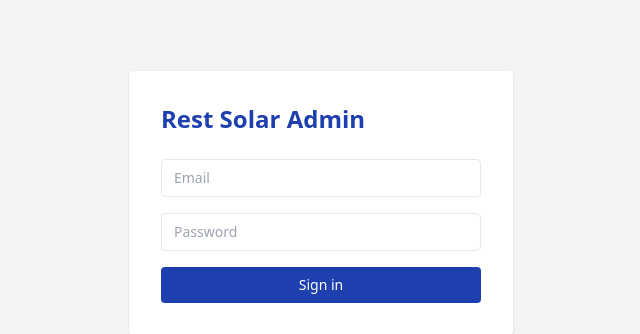
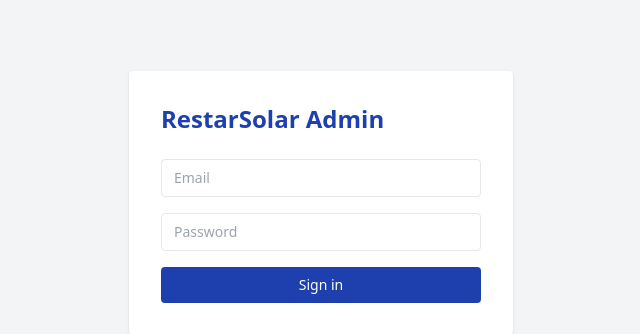
Before and after one commit to zhixuanlucasfeng-cmyk/rest-solar-agent, a FastAPI app: page /admin/login in a window 1280 px wide. Shown: the part 197-531 px from the top of the page, without its empty margins (319-959 px from the left). Run offline with FastAPI, Linux system fonts and the light colour scheme; some libraries are stand-ins or nearby versions.

Commit message:
Fix company name across UI/backend: Rest Solar -> RestarSolar
The brand is RestarSolar (matches restarsolar.com), not "Rest Solar" —
every user-facing string (page titles, chat widget, admin panel,
PWA manifest, ticket emails) had the wrong name.

Co-Authored-By: Claude Sonnet 5 <noreply@anthropic.com>

```diff
--- a/app/main.py
+++ b/app/main.py
@@ -44,7 +44,7 @@ async def lifespan(app: FastAPI):
     yield
 
 
-app = FastAPI(title="Rest Solar AI Agent", lifespan=lifespan)
+app = FastAPI(title="RestarSolar AI Agent", lifespan=lifespan)
 
 app.add_middleware(
     CORSMiddleware,
--- a/app/tools/quote.py
+++ b/app/tools/quote.py
@@ -9,7 +9,7 @@ SHIPPING_RATE_CNY_PER_KG = 22.0  # sea freight China→Cameroon, per kg
 class QuoteTool(BaseTool):
     name = "get_quote"
     description = (
-        "Get a price quote for a Rest Solar product. "
+        "Get a price quote for a RestarSolar product. "
         "Returns subtotal, import duty, VAT, shipping, and total in CNY and XAF."
     )
 
--- a/app/tools/ticket.py
+++ b/app/tools/ticket.py
@@ -7,7 +7,7 @@ from app.worker import send_ticket_email
 class TicketTool(BaseTool):
     name = "create_ticket"
     description = (
-        "Create a support ticket and notify the Rest Solar team by email. "
+        "Create a support ticket and notify the RestarSolar team by email. "
         "Use when the customer has an issue that needs human follow-up."
     )
 
--- a/app/worker.py
+++ b/app/worker.py
@@ -17,7 +17,7 @@ def send_ticket_email(ticket_id: int, subject: str, body: str) -> dict:
         return {"status": "skipped", "reason": "SMTP not configured"}
 
     msg = MIMEText(f"Ticket #{ticket_id}\n\n{body}")
-    msg["Subject"] = f"[Rest Solar] {subject}"
+    msg["Subject"] = f"[RestarSolar] {subject}"
     msg["From"] = smtp_user
     msg["To"] = admin_email
 
--- a/static/widget.js
+++ b/static/widget.js
@@ -25,7 +25,7 @@
       ">
         <div style="background:#1e40af;color:white;padding:16px;border-radius:${isMobile ? '0' : '16px 16px 0 0'};
                     display:flex;justify-content:space-between;align-items:center;">
-          <span style="font-weight:600;font-size:16px;">Rest Solar Support</span>
+          <span style="font-weight:600;font-size:16px;">RestarSolar Support</span>
           <button id="rs-close" style="background:none;border:none;color:white;font-size:20px;cursor:pointer;">&#x2715;</button>
         </div>
         <div id="rs-messages" style="flex:1;overflow-y:auto;padding:16px;display:flex;flex-direction:column;gap:8px;"></div>
--- a/templates/admin/base.html
+++ b/templates/admin/base.html
@@ -3,13 +3,13 @@
 <head>
   <meta charset="UTF-8">
   <meta name="viewport" content="width=device-width, initial-scale=1.0">
-  <title>{% block title %}Rest Solar Admin{% endblock %}</title>
+  <title>{% block title %}RestarSolar Admin{% endblock %}</title>
   <script src="https://cdn.tailwindcss.com"></script>
   <script src="https://unpkg.com/htmx.org@1.9.12"></script>
 </head>
 <body class="bg-gray-100 min-h-screen">
   <nav class="bg-blue-800 text-white px-6 py-3 flex justify-between items-center">
-    <a href="/admin/dashboard" class="font-bold text-lg">Rest Solar Admin</a>
+    <a href="/admin/dashboard" class="font-bold text-lg">RestarSolar Admin</a>
     <div class="flex gap-4 text-sm">
       <a href="/admin/conversations" class="hover:underline">Conversations</a>
       <a href="/admin/products" class="hover:underline">Products</a>
--- a/templates/admin/login.html
+++ b/templates/admin/login.html
@@ -3,12 +3,12 @@
 <head>
   <meta charset="UTF-8">
   <meta name="viewport" content="width=device-width, initial-scale=1.0">
-  <title>Admin Login — Rest Solar</title>
+  <title>Admin Login — RestarSolar</title>
   <script src="https://cdn.tailwindcss.com"></script>
 </head>
 <body class="bg-gray-100 flex items-center justify-center min-h-screen">
   <div class="bg-white p-8 rounded shadow w-full max-w-sm">
-    <h1 class="text-2xl font-bold mb-6 text-blue-800">Rest Solar Admin</h1>
+    <h1 class="text-2xl font-bold mb-6 text-blue-800">RestarSolar Admin</h1>
     {% if error %}
     <div class="bg-red-100 text-red-700 p-3 rounded mb-4 text-sm">{{ error }}</div>
     {% endif %}
--- a/templates/mobile.html
+++ b/templates/mobile.html
@@ -4,7 +4,7 @@
   <meta charset="UTF-8">
   <meta name="viewport" content="width=device-width, initial-scale=1.0, maximum-scale=1.0">
   <meta name="theme-color" content="#1e40af">
-  <title>Rest Solar Support</title>
+  <title>RestarSolar Support</title>
   <link rel="manifest" href="/static/manifest.json">
   <style>
     * { box-sizing: border-box; margin: 0; padding: 0; }
@@ -23,7 +23,7 @@
   </style>
 </head>
 <body>
-  <header>Rest Solar Support</header>
+  <header>RestarSolar Support</header>
   <div id="offline-banner">No connection — messages will send when reconnected</div>
   <div id="messages"></div>
   <footer>
```
Also changed, not shown: templates/chat.html (+5 -5 lines), static/manifest.json.
